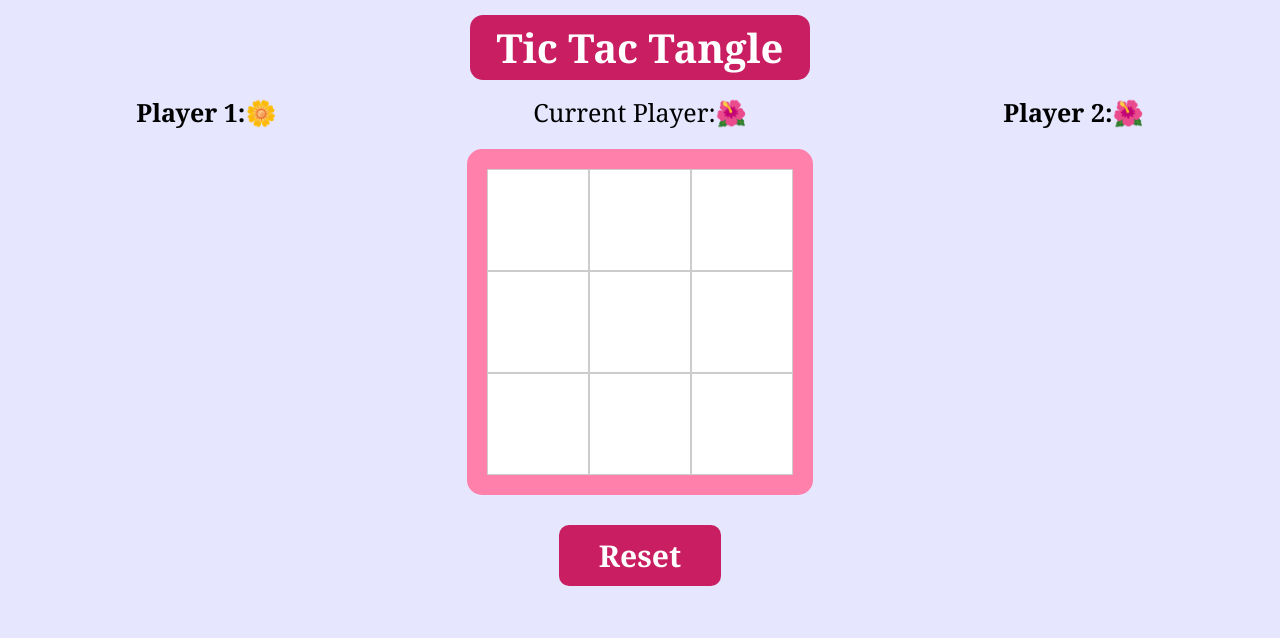
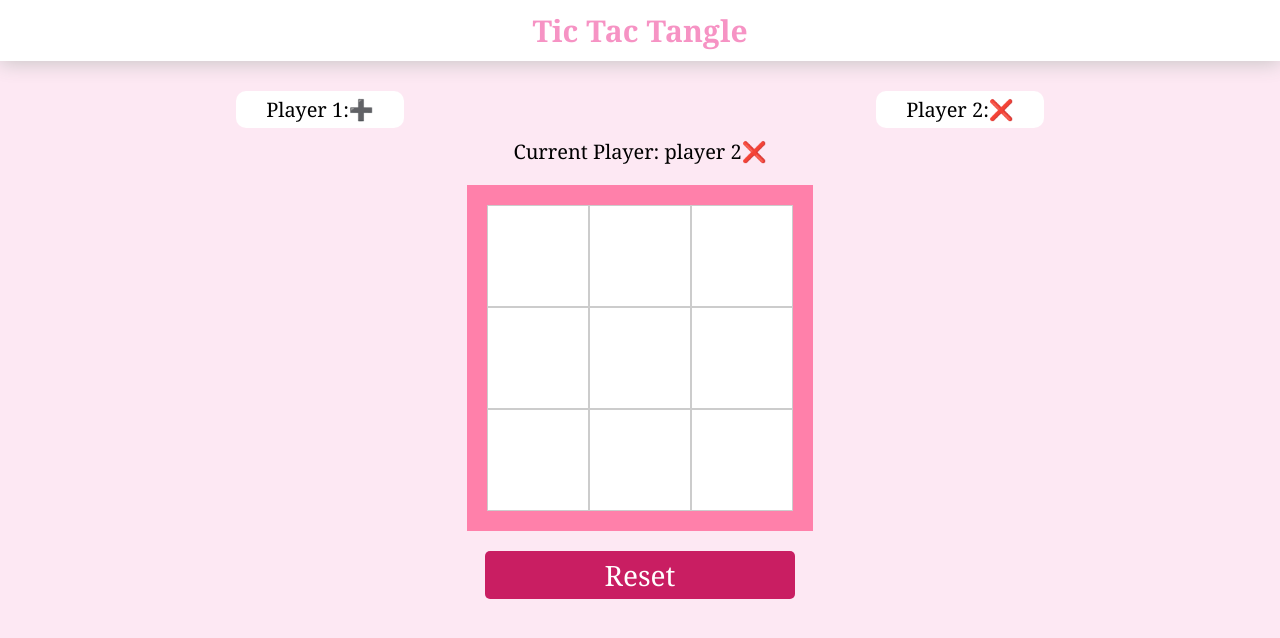
Before and after one commit to shitalwarkhade89/tic-tac-tangle, a React app: page / in a window 1280 px wide. Built offline with nearby package versions, Linux system fonts and the light colour scheme.

Commit message:
some modifications in UI

```diff
--- a/src/views/Home/Home.css
+++ b/src/views/Home/Home.css
@@ -1,24 +1,33 @@
-body{
-background-color: #e6e6ff;
+body {
+    background-color:#fde8f3;
+    margin: 0;
+    padding: 0;
 
 }
-.heading{
+
+.heading {
     text-align: center;
-    font-size:40px;
-    background-color:#c91e62;
-    color: #fff;
-    padding: 5px 20px;
-    width: 300px;
+    font-size: 30px;
+    padding: 10px;
+    background-color: white;
+    color: #f693c4;
+    box-shadow: 0 2px 20px 0 rgb(199, 196, 196);
+    margin-top: 0;
+
+    /* padding: 5px 20px; */
+    /* width: 300px; */
     display: block;
-    margin: 15px auto;
-    border-radius:13px;
-    font-family:Cambria, Cochin, Georgia, Times, 'Times New Roman', serif ;
+    /* margin: 15px auto; */
+    /* border-radius:13px; */
+    font-family: Cambria, Cochin, Georgia, Times, 'Times New Roman', serif;
 }
-.row{
+
+.row {
     display: flex;
     justify-content: center;
 }
-.box{
+
+.box {
     background-color: white;
     border: 1px solid #ccc;
     width: 100px;
@@ -28,56 +37,75 @@ background-color: #e6e6ff;
     justify-content: center;
     font-size: 40px;
 }
-.box:hover{
-    background-color:#ffe6f2;
-    box-shadow:0 0 15px 4px #ecbcd4;
+
+.box:hover {
+    background-color: #ffe6f2;
+    box-shadow: 0 0 15px 4px #ecbcd4;
     transition: 0.8s;
     border: 1px solid#f693c4;
-     cursor: pointer;
-     z-index: 100;
+    cursor: pointer;
+    z-index: 100;
 }
-.board{
+
+.board {
     display: block;
     margin: 20px auto;
-    background-color:#ff80aa;
+    background-color: #ff80aa;
     width: fit-content;
     padding: 20px;
     z-index: 100;
-    border-radius: 15px;
+
 }
-.players-container{
+
+.players-container {
     display: flex;
     justify-content: space-around;
+    margin-top: 10px;
 }
-.player-title{
-    font-size: 25px;
+
+.player-title {
+    font-size: 20px;
     font-family: Georgia, 'Times New Roman', Times, serif;
-    font-weight: bold;
+    background-color: #fff;
+    padding: 5px 30px;
+    border-radius: 10px;
+
 }
-.current-player{
+
+.current-player {
+  text-align: center;
+    font-size: 20px;
+    font-family: Georgia, 'Times New Roman', Times, serif;
+}
+.current-player-conteiner{
+    text-align: center;
+    margin-top: 10px;
+
+}
+
+.winner-text {
     text-align: center;
     font-size: 25px;
-    font-family: Georgia, 'Times New Roman', Times, serif;
-}
-.winner-text{
-    text-align: center;
+    margin-top: 5px;
 
 }
-.reset-btn{
-    background-color:#c91e62;
-    color:#fff;
-    font-size: 30px;
-    padding: 10px 40px;
+
+.reset-btn {
+    background-color: #c91e62;
+    color: #fff;
+    font-size: 28px;
+    padding: 5px 120px;
     font-family: Georgia, 'Times New Roman', Times, serif;
-    font-weight: bold;
-    border-radius: 10px;
+
+    border-radius: 5px;
     display: block;
-    margin: 30px auto;
+    margin: 20px auto;
     border: none;
 
 }
-.reset-btn:hover{
+
+.reset-btn:hover {
     cursor: pointer;
-    box-shadow:0 0 20px 10px #f0aecf;
-    font-size: 29px;
+    box-shadow: 0 0 20px 10px #f0aecf;
+    font-size: 23px;
 }
--- a/src/views/Home/Home.js
+++ b/src/views/Home/Home.js
@@ -17,7 +17,7 @@ function Home() {
 
     const checkWinner = () => {
 
-        const symbol = player === 1 ? "🌼" : "🌺";
+        const symbol = player === 1 ? "➕" : "❌";
 
         if (board[1] === symbol && board[2] === symbol && board[3] === symbol) {
             setWinner(player);
@@ -58,26 +58,26 @@ function Home() {
         }
 
         if (player === 1) {
-            setBoard({ ...board, [boxNo]: "🌼" })
+            setBoard({ ...board, [boxNo]: "➕" })
         }
         else {
-            setBoard({ ...board, [boxNo]: "🌺" })
+            setBoard({ ...board, [boxNo]: "❌" })
         }
 
     }
 
-    const reset = () =>{
+    const reset = () => {
         setPlayer(1);
         setBoard({
-        1:"",
-        2:"",
-        3:"",
-        4:"",
-        5:"",
-        6:"",
-        7:"",
-        8:"",
-        9:"",
+            1: "",
+            2: "",
+            3: "",
+            4: "",
+            5: "",
+            6: "",
+            7: "",
+            8: "",
+            9: "",
         })
         setWinner(null);
     }
@@ -87,21 +87,24 @@ function Home() {
     return (
         <>
             <div>
-                <h1 className='heading' >Tic Tac Tangle</h1>
+                <h3 className='heading' >Tic Tac Tangle</h3>
                 <div className='players-container'>
-                    <span className='player-title'>Player 1:🌼</span>
+                    <span className='player-title'>Player 1:➕</span>
+
+                    <span className='player-title'>Player 2:❌</span>
+                </div>
+                <div className='current-player-conteiner'>
                     <span className='current-player'>
-                    Current Player:{player === 1 ? "🌼" : "🌺"}
+                        Current Player:{player === 1 ? " player 1 ➕" : " player 2❌"}
                     </span>
+                </div>
 
-                    <span className='player-title'>Player 2:🌺</span>
-                </div>
 
 
                 {
                     winner ?
                         (
-                        <h1 className='winner-text'>Winner is {winner === 1 ? "🌼" : "🌺"}</h1>
+                            <h3 className='winner-text'>Winner is {winner === 1 ? " Player 1➕" : " Player 2❌"}</h3>
                         ) : null
 
                 }
```
Lines whose indentation alone changed are shown as unchanged.
